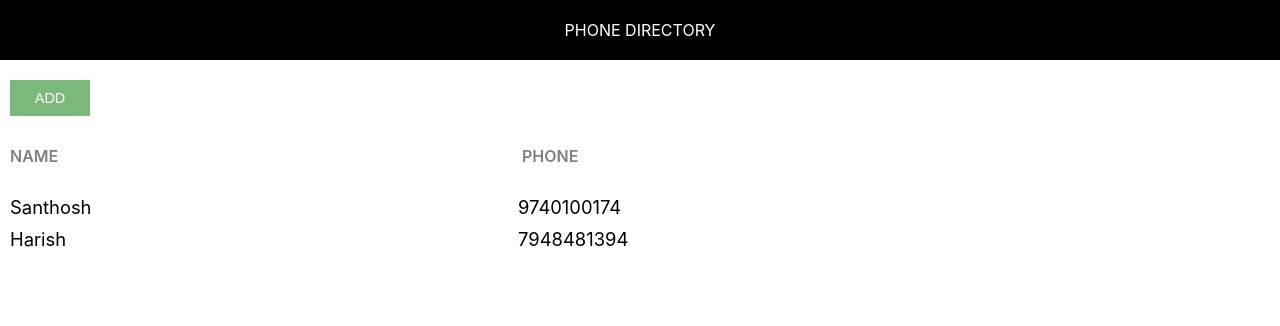
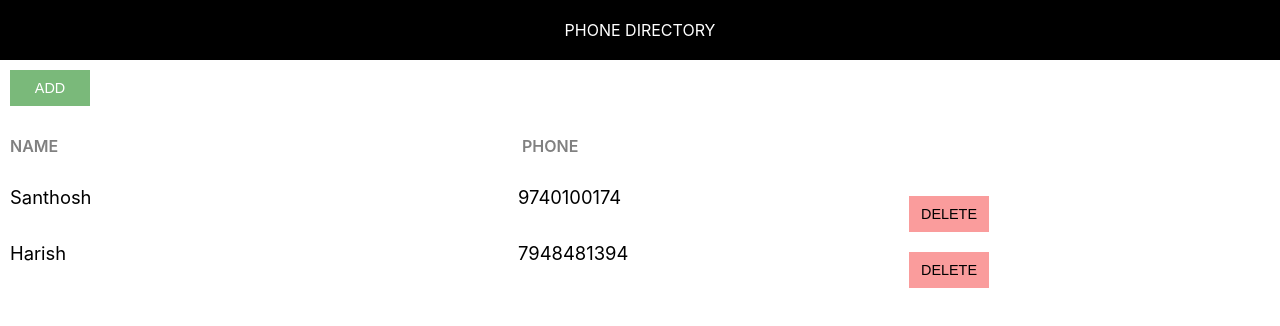
Before and after one commit to santhosh941/phone-directory, a React (Create React App) app: page / in a window 1280 px wide. Shown: the top 326 px of the page. Built offline with nearby package versions, Linux system fonts and the light colour scheme.

Commit message:
Added ‘Delete’ button

```diff
--- a/src/App.css
+++ b/src/App.css
@@ -6,7 +6,7 @@
     padding: 10px;
     border: none;
     margin-right: 10px;
-    margin-top: 20px;
+    margin-top: 10px;
     margin-left: 10px;
     text-transform: uppercase;
     width: 80px;
@@ -46,3 +46,8 @@
     text-transform: uppercase;
     margin-left: 10px;
 }
+.delete-btn{
+    background-color: #fa9c9c;
+    color: black;
+
+}
--- a/src/App.js
+++ b/src/App.js
@@ -27,6 +27,9 @@
             return <div key={sub.id} className="grid-container">
               <span className="grid-item">{sub.name}</span>
               <span className="grid-item">{sub.phone}</span>
+              <span className="grid-item action-btn-container">
+                  <button className="custom-btn delete-btn">Delete</button>
+                </span>
               </div>
           })
         }
```
